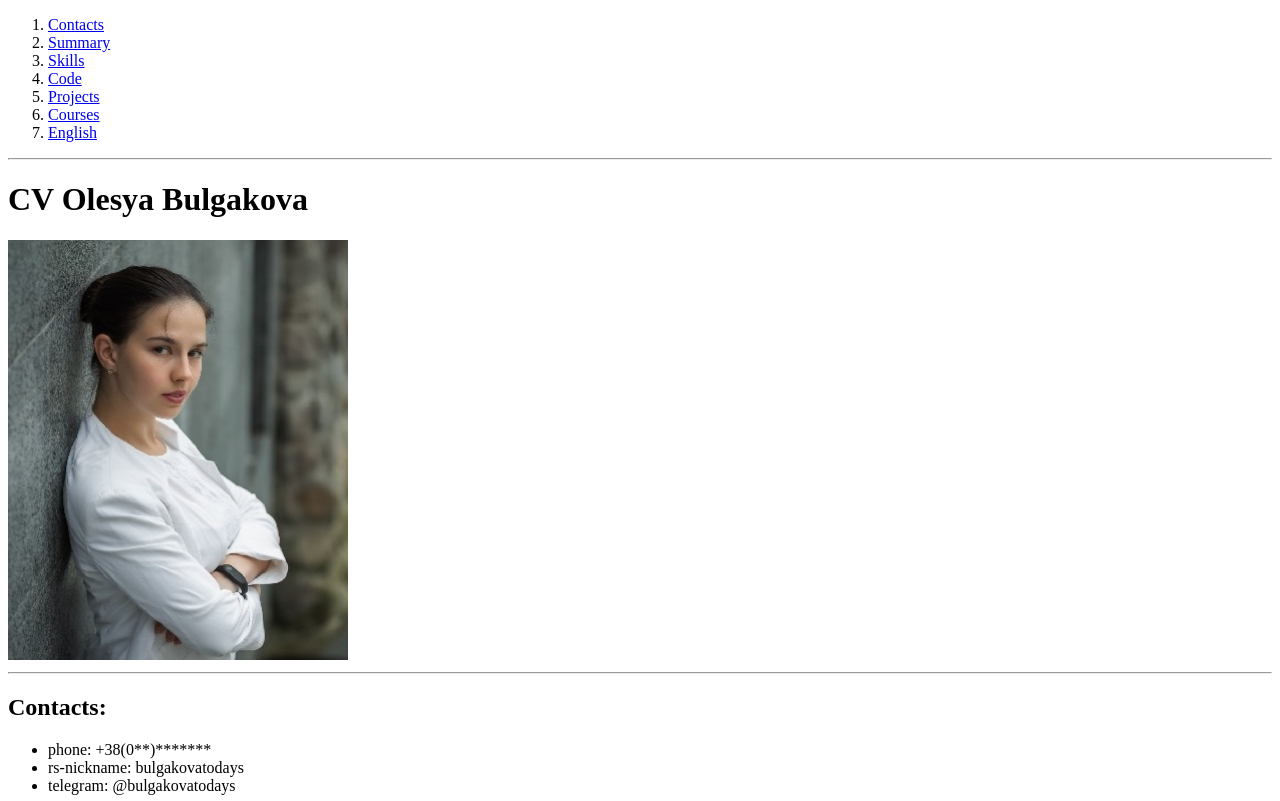
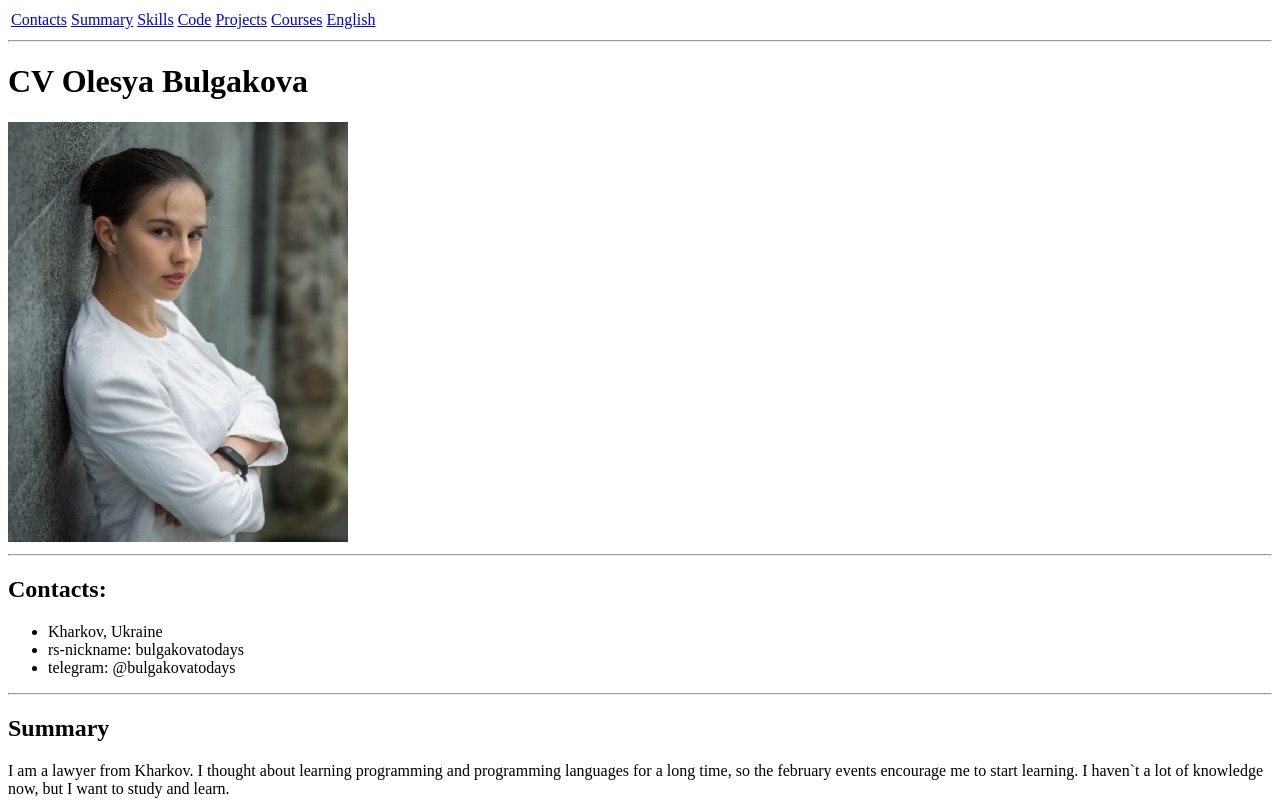
Before and after one commit to ngtaranina/rsschool-cv-1, a plain HTML site: page index.html in a window 1280 px wide. Shown: the top 801 px of the page. Drawn offline with Linux system fonts and the light colour scheme; a web font is replaced by a local one.

Commit message:
refactor: change structure for css

```diff
--- a/index.html
+++ b/index.html
@@ -21,15 +21,17 @@
     <div class="container header-container">
     <!--блок навигации по странице-->
       <nav class="nav">
-        <ol class="nav-list">
-          <li class="nav-item"><a href="#contacts" class="nav-link">Contacts</a></li>
-          <li class="nav-item"><a href="#summary" class="nav-link">Summary</a></li>
-          <li class="nav-item"><a href="#skills" class="nav-link">Skills</a></li>
-          <li class="nav-item"><a href="#code" class="nav-link">Code</a></li>
-          <li class="nav-item"><a href="#projects" class="nav-link">Projects</a></li>
-          <li class="nav-item"><a href="#courses" class="nav-link">Courses</a></li>
-          <li class="nav-item"><a href="#english" class="nav-link">English</a></li>
-        </ol>
+        <table>
+          <tr>
+            <td class="nav-link"><a href="#contacts">Contacts</a></td>
+            <td class="nav-link"><a href="#summary">Summary</a></td>
+            <td class="nav-link"><a href="#skills">Skills</a></td>
+            <td class="nav-link"><a href="#code">Code</a></td>
+            <td class="nav-link"><a href="#projects">Projects</a></td>
+            <td class="nav-link"><a href="#courses">Courses</a></td>
+            <td class="nav-link"><a href="#english">English</a></td>
+          </tr>
+        </table>
       </nav>
     </div>
   </header>
@@ -43,7 +45,7 @@
     <section class="chapter chapter_1">
       <h2 id="contacts">Contacts:</h2>
         <ul>
-          <li>phone: +38(0**)*******</li>
+          <li>Kharkov, Ukraine</li>
           <li>rs-nickname: bulgakovatodays</li>
           <li>telegram: @bulgakovatodays</li>
         </ul>
```
